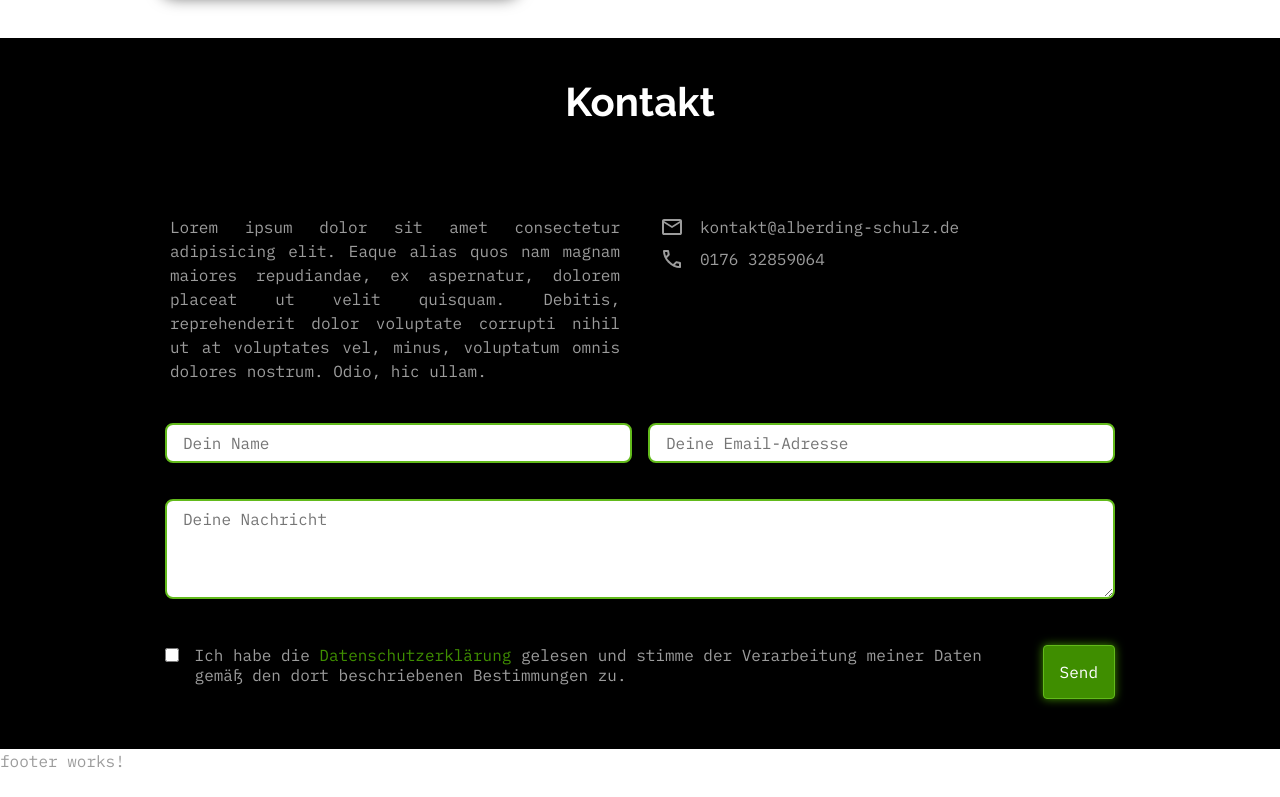
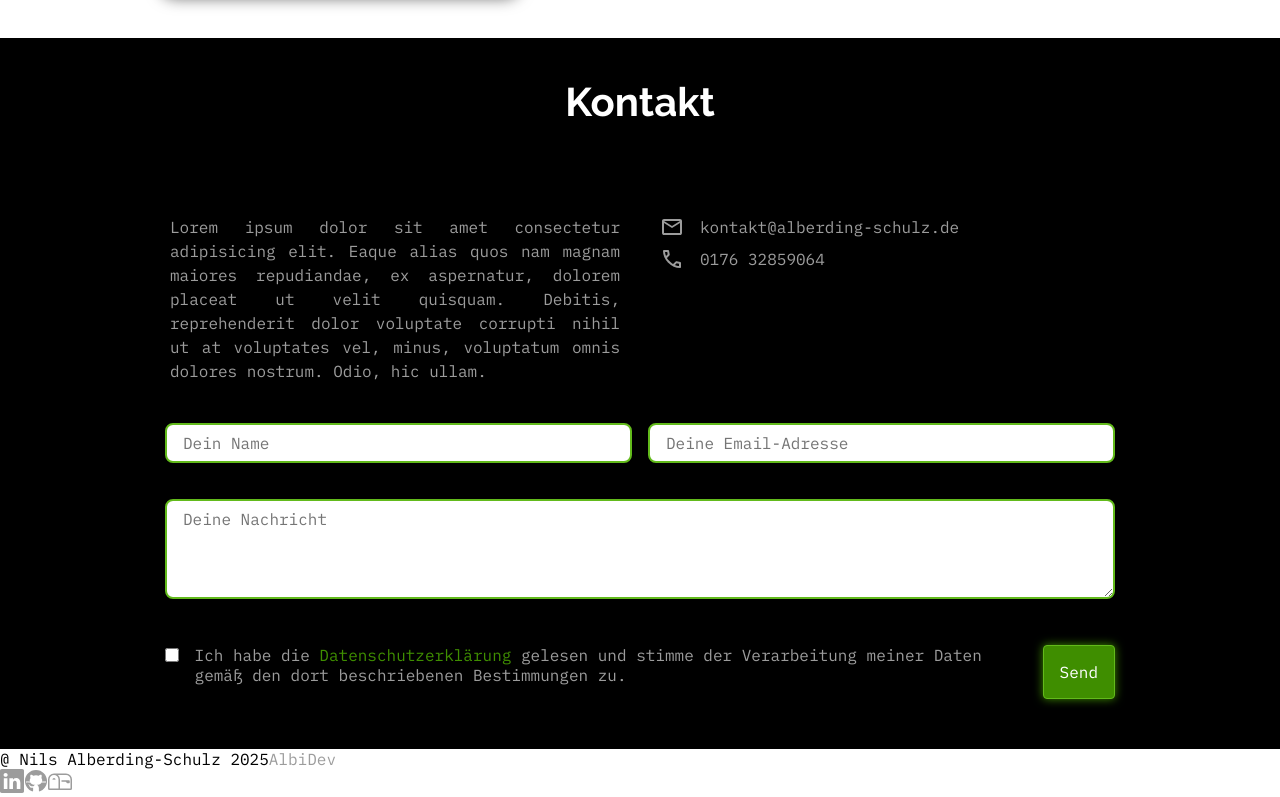
Before and after one commit to nilsalberding/realportfolio, an Angular app: page / in a window 1280 px wide. Shown: the part 2787-3584 px from the top of the page. Before the commit the page ends 3560 px from the top, so only its background shows below. Built offline with nearby package versions, Linux system fonts and the light colour scheme.

Commit message:
add html-structure to footer-component

```diff
--- a/src/app/shared/components/footer/footer.component.html
+++ b/src/app/shared/components/footer/footer.component.html
@@ -1 +1,28 @@
-<p>footer works!</p>
+<footer class="content">
+    <span>&#64; Nils Alberding-Schulz 2025</span>
+    <a href=""><span class="logo1">Albi</span><span class="logo2">Dev</span></a>
+    <div class="links">
+        <a href="#linkedin">
+            <svg xmlns="http://www.w3.org/2000/svg" fill="currentColor" class="bi bi-linkedin" viewBox="0 0 16 16">
+                <path
+                    d="M0 1.146C0 .513.526 0 1.175 0h13.65C15.474 0 16 .513 16 1.146v13.708c0 .633-.526 1.146-1.175 1.146H1.175C.526 16 0 15.487 0 14.854zm4.943 12.248V6.169H2.542v7.225zm-1.2-8.212c.837 0 1.358-.554 1.358-1.248-.015-.709-.52-1.248-1.342-1.248S2.4 3.226 2.4 3.934c0 .694.521 1.248 1.327 1.248zm4.908 8.212V9.359c0-.216.016-.432.08-.586.173-.431.568-.878 1.232-.878.869 0 1.216.662 1.216 1.634v3.865h2.401V9.25c0-2.22-1.184-3.252-2.764-3.252-1.274 0-1.845.7-2.165 1.193v.025h-.016l.016-.025V6.169h-2.4c.03.678 0 7.225 0 7.225z" />
+            </svg>
+        </a>
+        <a href="#github">
+            <svg xmlns="http://www.w3.org/2000/svg" x="0px" y="0px" width="100" height="100" viewBox="0 0 50 50">
+                <path
+                    d="M17.791,46.836C18.502,46.53,19,45.823,19,45v-5.4c0-0.197,0.016-0.402,0.041-0.61C19.027,38.994,19.014,38.997,19,39 c0,0-3,0-3.6,0c-1.5,0-2.8-0.6-3.4-1.8c-0.7-1.3-1-3.5-2.8-4.7C8.9,32.3,9.1,32,9.7,32c0.6,0.1,1.9,0.9,2.7,2c0.9,1.1,1.8,2,3.4,2 c2.487,0,3.82-0.125,4.622-0.555C21.356,34.056,22.649,33,24,33v-0.025c-5.668-0.182-9.289-2.066-10.975-4.975 c-3.665,0.042-6.856,0.405-8.677,0.707c-0.058-0.327-0.108-0.656-0.151-0.987c1.797-0.296,4.843-0.647,8.345-0.714 c-0.112-0.276-0.209-0.559-0.291-0.849c-3.511-0.178-6.541-0.039-8.187,0.097c-0.02-0.332-0.047-0.663-0.051-0.999 c1.649-0.135,4.597-0.27,8.018-0.111c-0.079-0.5-0.13-1.011-0.13-1.543c0-1.7,0.6-3.5,1.7-5c-0.5-1.7-1.2-5.3,0.2-6.6 c2.7,0,4.6,1.3,5.5,2.1C21,13.4,22.9,13,25,13s4,0.4,5.6,1.1c0.9-0.8,2.8-2.1,5.5-2.1c1.5,1.4,0.7,5,0.2,6.6c1.1,1.5,1.7,3.2,1.6,5 c0,0.484-0.045,0.951-0.11,1.409c3.499-0.172,6.527-0.034,8.204,0.102c-0.002,0.337-0.033,0.666-0.051,0.999 c-1.671-0.138-4.775-0.28-8.359-0.089c-0.089,0.336-0.197,0.663-0.325,0.98c3.546,0.046,6.665,0.389,8.548,0.689 c-0.043,0.332-0.093,0.661-0.151,0.987c-1.912-0.306-5.171-0.664-8.879-0.682C35.112,30.873,31.557,32.75,26,32.969V33 c2.6,0,5,3.9,5,6.6V45c0,0.823,0.498,1.53,1.209,1.836C41.37,43.804,48,35.164,48,25C48,12.318,37.683,2,25,2S2,12.318,2,25 C2,35.164,8.63,43.804,17.791,46.836z">
+                </path>
+            </svg>
+        </a>
+        <a href="#mail">
+            <svg xmlns="http://www.w3.org/2000/svg" width="16" height="16" fill="currentColor" class="bi bi-mailbox"
+                viewBox="0 0 16 16">
+                <path
+                    d="M4 4a3 3 0 0 0-3 3v6h6V7a3 3 0 0 0-3-3m0-1h8a4 4 0 0 1 4 4v6a1 1 0 0 1-1 1H1a1 1 0 0 1-1-1V7a4 4 0 0 1 4-4m2.646 1A4 4 0 0 1 8 7v6h7V7a3 3 0 0 0-3-3z" />
+                <path
+                    d="M11.793 8.5H9v-1h5a.5.5 0 0 1 .5.5v1a.5.5 0 0 1-.5.5h-1a.5.5 0 0 1-.354-.146zM5 7c0 .552-.448 0-1 0s-1 .552-1 0a1 1 0 0 1 2 0" />
+            </svg>
+        </a>
+    </div>
+</footer>
```
